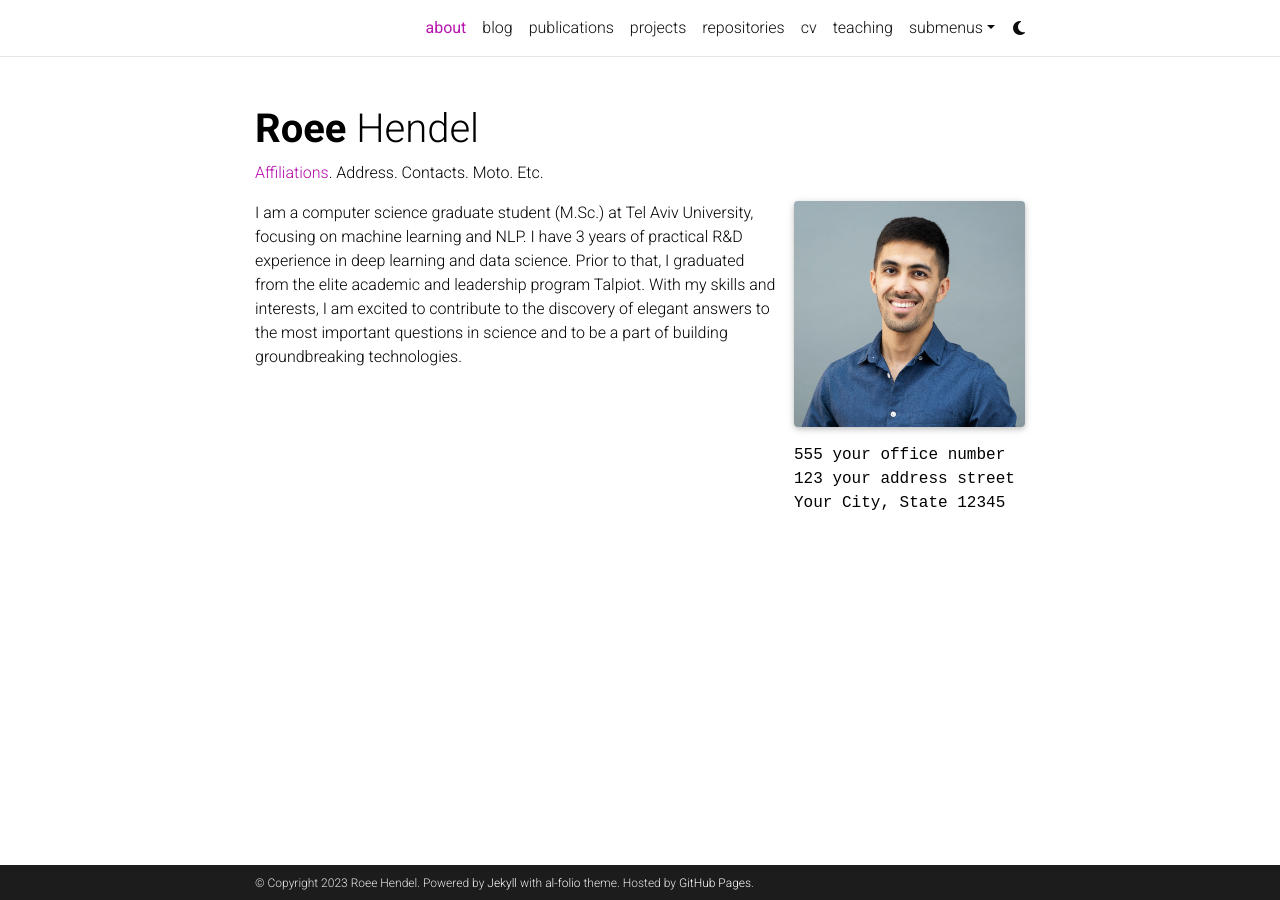
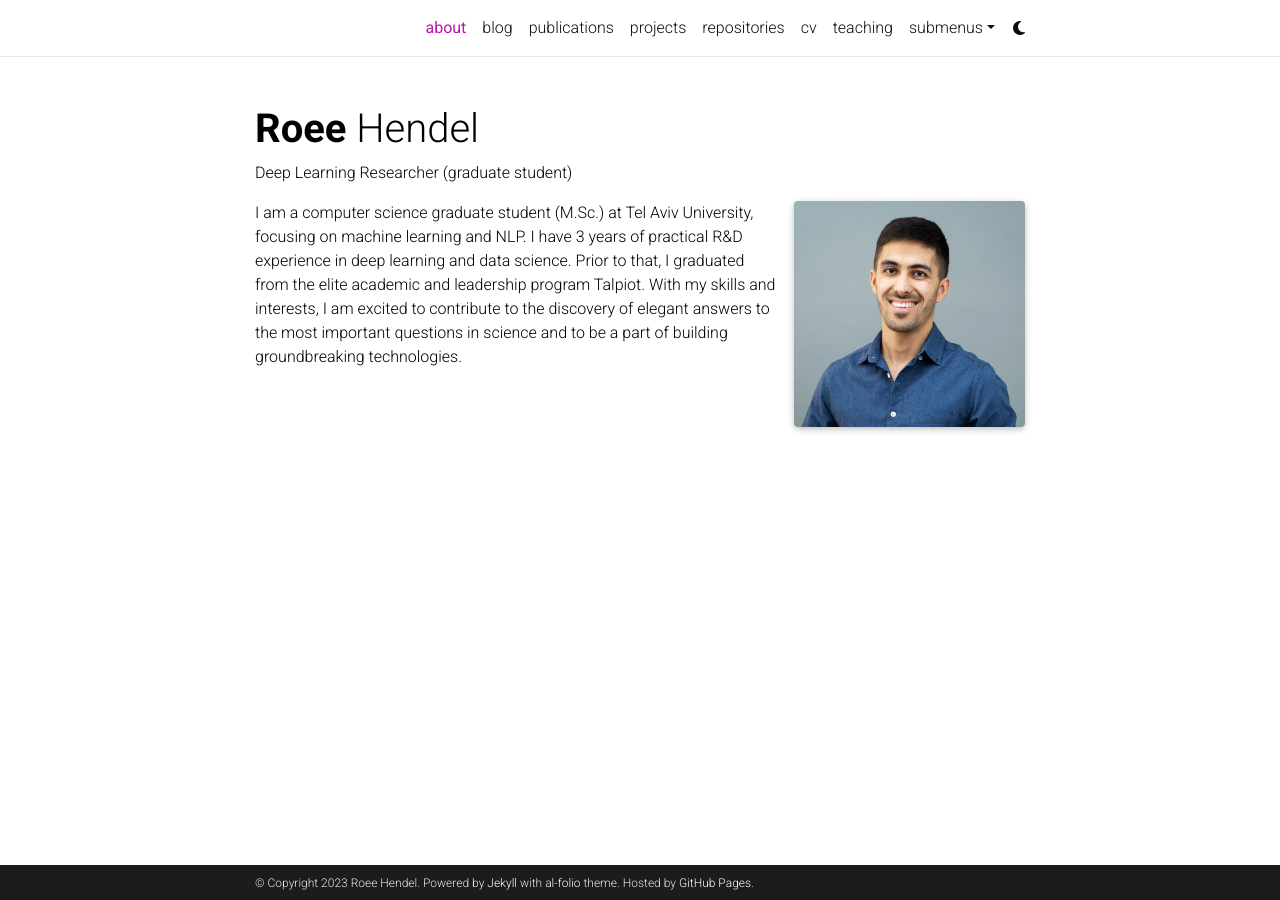
Before and after one commit to roeehendel/roeehendel.github.io, a Jekyll site: the page built from _pages/about.md, in a window 1280 px wide. Built offline with Jekyll 4.4.1, drawn with Linux system fonts in a browser that asks for light colours; full-size pictures stand in for the smaller copies a plugin makes; comment, search, counter and statistics services are not loaded; a style sheet for code colours, icons or effects is not loaded.

Commit message:
Update about.md

```diff
--- a/_pages/about.md
+++ b/_pages/about.md
@@ -2,16 +2,13 @@
 layout: about
 title: about
 permalink: /
-subtitle: <a href='#'>Affiliations</a>. Address. Contacts. Moto. Etc.
+subtitle: Deep Learning Researcher (graduate student)
 
 profile:
   align: right
   image: prof_pic.jpg
   image_circular: false # crops the image to make it circular
-  address: >
-    <p>555 your office number</p>
-    <p>123 your address street</p>
-    <p>Your City, State 12345</p>
+  address:
 
 news: false  # includes a list of news items
 latest_posts: false  # includes a list of the newest posts
```
